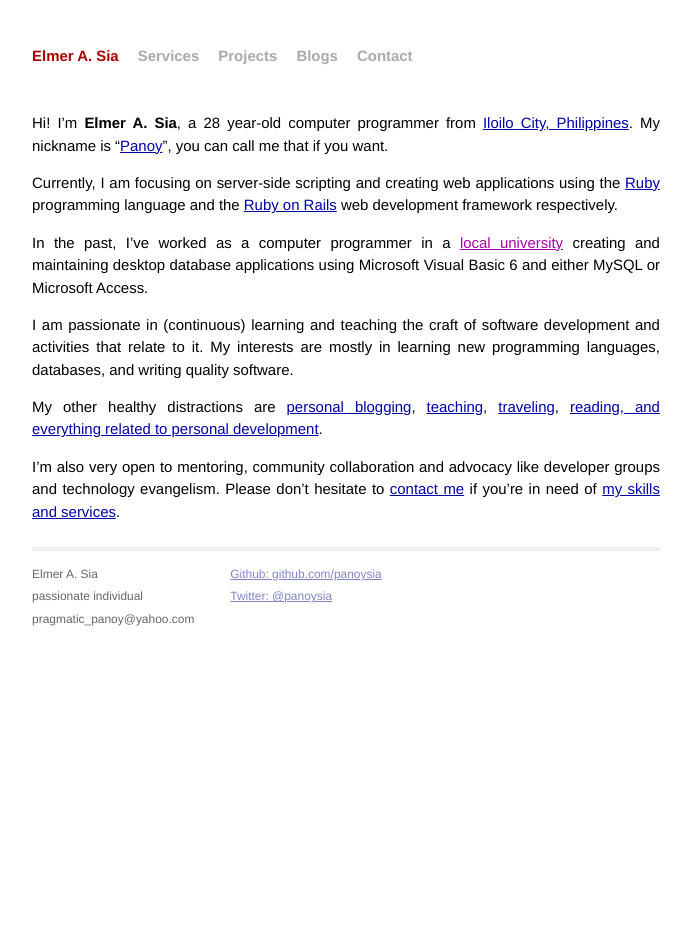
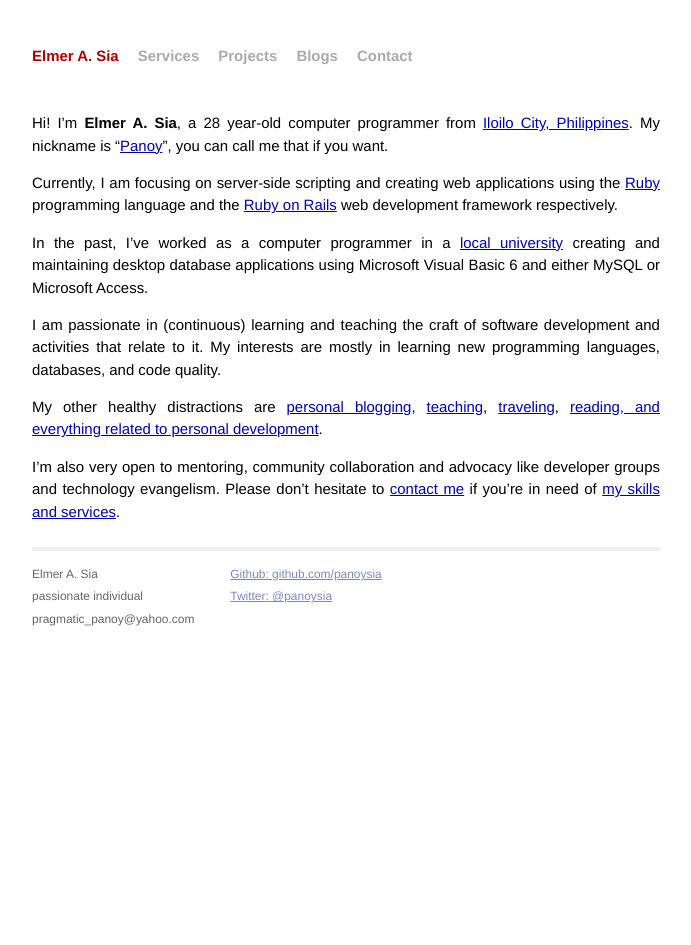
Before and after one commit to panoysia/elmersia-site, a Jekyll site: the page built from index.markdown, in a window 1280 px wide. Shown: the whole page, without its empty margins (294-985 px from the left). Built offline with Jekyll 4.4.1, drawn with Linux system fonts in a browser that asks for light colours; Markdown is read by kramdown in place of the engine named in the settings.

Commit message:
Updated main index.html

```diff
--- a/index.markdown
+++ b/index.markdown
@@ -3,13 +3,13 @@
 title: "Elmer A. Sia"
 ---
 
-Hi! I’m **Elmer A. Sia**, a 28 year-old computer programmer from [Iloilo City, Philippines](http://www.iloilo.ph). My nickname is &ldquo;[Panoy](http://twitter.com/panoy_sia)&rdquo;, you can call me that if you want.
+Hi! I’m **Elmer A. Sia**, a 28 year-old computer programmer from [Iloilo City, Philippines](http://www.iloilocity.gov.ph/). My nickname is &ldquo;[Panoy](http://twitter.com/panoy_sia)&rdquo;, you can call me that if you want.
 
 Currently, I am focusing on server-side scripting and creating web applications using the [Ruby](https://www.ruby-lang.org/en/) programming language and the [Ruby on Rails](http://rubyonrails.org/) web development framework respectively.
 
-In the past, I’ve worked as a computer programmer in a [local university]() creating and maintaining desktop database applications using Microsoft Visual Basic 6 and either MySQL or Microsoft Access.
+In the past, I’ve worked as a computer programmer in a [local university](http://www.jblfmu.edu.ph/) creating and maintaining desktop database applications using Microsoft Visual Basic 6 and either MySQL or Microsoft Access.
 
-I am passionate in (continuous) learning and teaching the craft of software development and activities that relate to it. My interests are mostly in learning new programming languages, databases, and writing quality software.
+I am passionate in (continuous) learning and teaching the craft of software development and activities that relate to it. My interests are mostly in learning new programming languages, databases, and code quality.
 
 My other healthy distractions are [personal blogging](http://blog.elmersia.com), [teaching](http://www.putshelloworld.com), [traveling](http://travels.elmersia.com), [reading, and everything related to personal development](http://www.readingjourneys.com).
 
```
